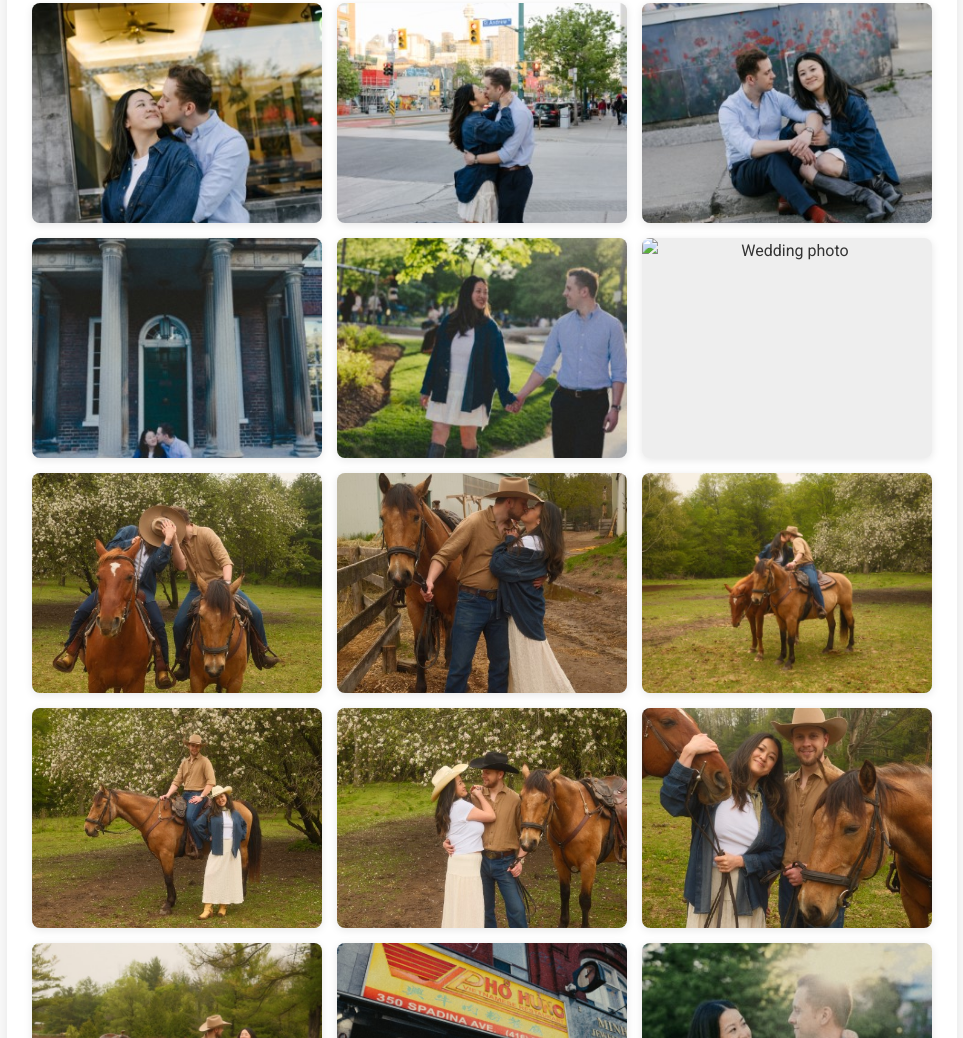
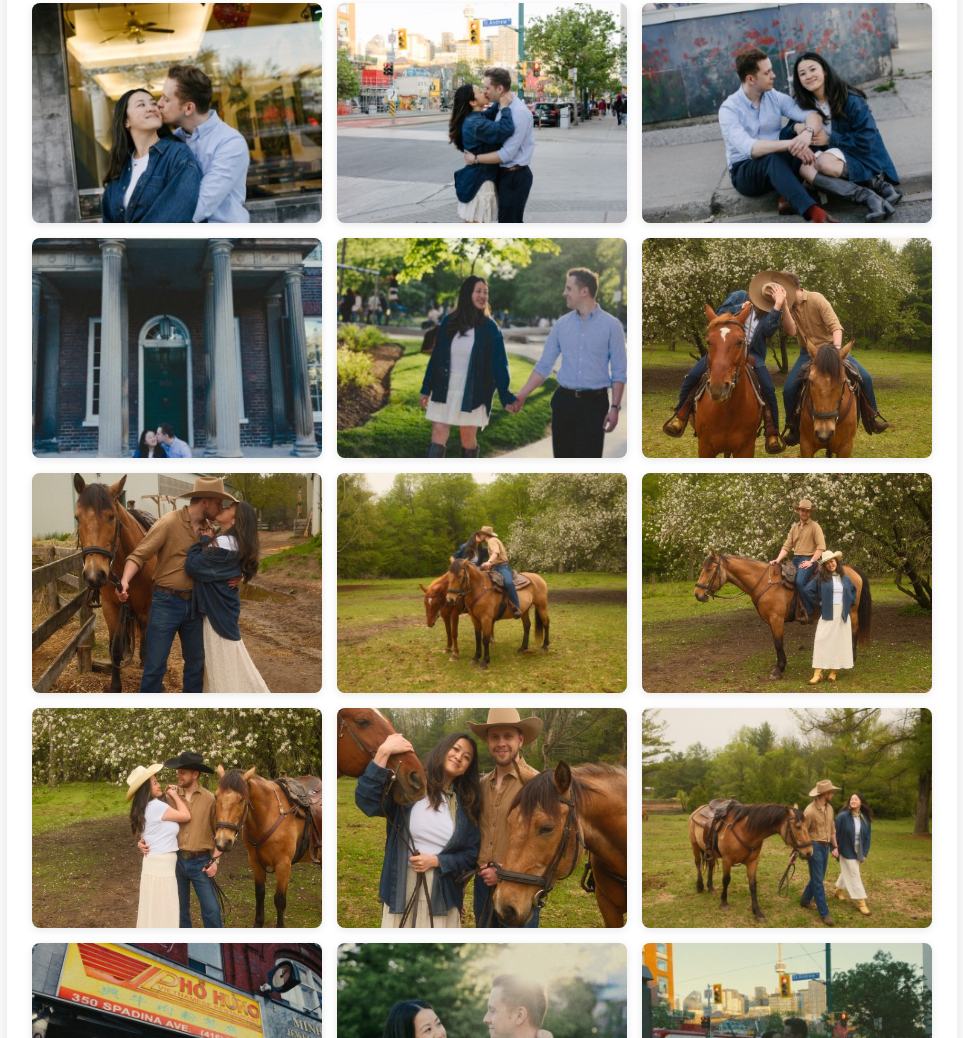
Before and after one commit to KristenAndSpencer/Wedding, a plain HTML site: page gallery.html in a window 1280 px wide. Shown: the part 3193-4231 px from the top of the page, without its empty margins (158-1121 px from the left). Drawn offline with nearby package versions, Linux system fonts and the light colour scheme; files whose address does not match are found by name.

Commit message:
Updated gallery.html hopefully w correct image names

```diff
--- a/gallery.html
+++ b/gallery.html
@@ -90,7 +90,6 @@
     "AK1_2002.jpg",
     "b2b51874-6da8-49e9-bc24-0397b181713f-IMG_9202.jpg",
     "d9453fd5-3c7b-47dc-8d48-6d29e6c5a163-IMG_9204.jpg",
-    "drive-download-20260807T180016Z-1-001.zip",
     "IMG_20260524_191423.jpg",
     "IMG_20260524_191426.jpg",
     "IMG_20260524_191430.jpg",
```
